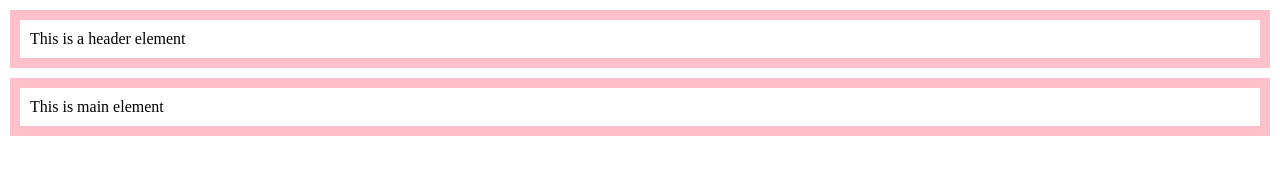
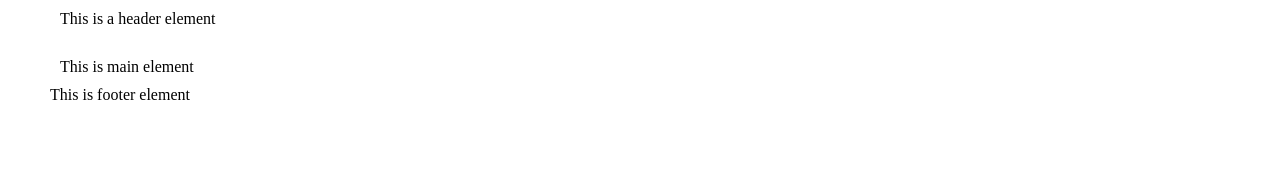
Before and after one commit to Julia-Martinez/week-7--23-october-2018, a plain HTML site: page index.html in a window 1280 px wide. Drawn offline with Linux system fonts and the light colour scheme.

Commit message:
Add multiple examples of the margin shortcut, which also applies to padding

```diff
--- a/css/style.css
+++ b/css/style.css
@@ -3,9 +3,30 @@
    padding: 0;
 }
 
-header,
+body {
+   margin: 10px 20px 30px 40px;
+
+   /* Equivalent to…
+   margin-top: 10px;
+   margin-right: 20px;
+   margin-bottom: 30px;
+   margin-left: 40px; */
+}
+
+header {
+   margin: 10px 20px 30px;
+   /* Equivalent to…
+   margin: 10px 20px 30px 20px */
+}
+
 main {
+   margin: 10px 20px;
+   /* Equivalent to…
+   margin: 10px 20px 10px 20px */
+}
+
+footer {
    margin: 10px;
-   border: 10px solid pink;
-   padding: 10px;
+   /* Equivalent to…
+   margin: 10px 10px 10px 10px */
 }
--- a/index.html
+++ b/index.html
@@ -9,5 +9,6 @@
 <body>
    <header>This is a header element</header>
    <main>This is main element</main>
+   <footer>This is footer element</footer>
 </body>
 </html>
```
